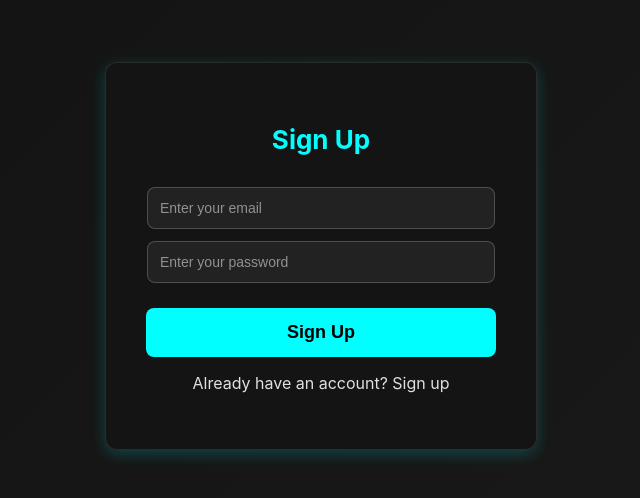
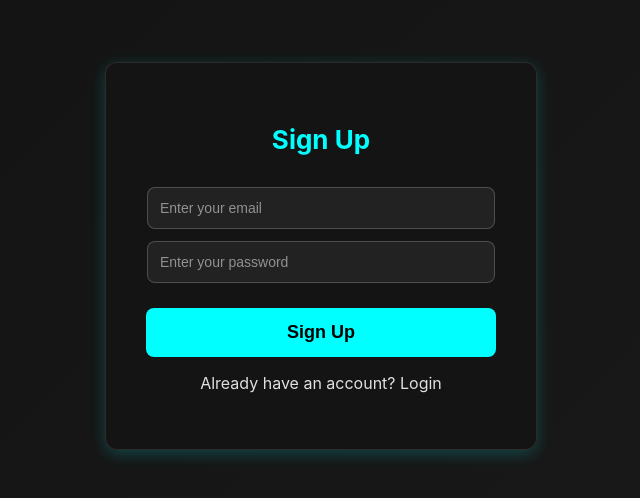
Before and after one commit to yogeshShopno/video-chat, a React (Create React App) app: page /signup in a window 1280 px wide. Shown: the part 164-662 px from the top of the page, without its empty margins (319-959 px from the left). Built offline with nearby package versions, Linux system fonts and the light colour scheme.

Commit message:
Your commit message

```diff
--- a/src/App.css
+++ b/src/App.css
@@ -116,7 +116,7 @@
 
 
 .dashboard-container-signup {
-  display: flex;
+
   flex-direction: column;
   justify-content: flex-start;
   align-items: center;
--- a/src/Dashboard.js
+++ b/src/Dashboard.js
@@ -1,28 +1,32 @@
-import { useState } from "react";
+import { useEffect, useState } from "react";
 import { useNavigate } from "react-router-dom";
 
 export default function Dashboard() {
 
   const [roomCode, setRoomCode] = useState("");
   const [createRoomCode, setCreateRoomCode] = useState("");
+  const [token, setToken] = useState(localStorage.getItem("token"));
 
   const navigate = useNavigate();
-  const [user, setUser] = useState("jg        ");
+
   const createRoom = () => {
-    if (user) {
+    if (token) {
       const newRoom = Math.random().toString(36).substring(2, 8).toUpperCase();
       setCreateRoomCode(newRoom);
     }
-
   };
-
+  useEffect(() => {
+    if (!token) {
+      setToken(localStorage.getItem("token"))
+    }
+  }, [])
   return (
     <>
 
       <section className="dashboard-container-signup">
         <div >
           <div className="auth-buttons">
-          <button className="auth-button sign-up">Sign Up</button>
+            <button onClick={() => navigate("/signup")} className="auth-button sign-up">Sign Up</button>
           </div>
 
           <div className="dashboard-container">
@@ -35,7 +39,6 @@ export default function Dashboard() {
                   <p className="text-lg text-gray-400 mb-6">
                     Start or join a video call instantly with a unique room code.
                   </p>
-
                   <div className="flex space-x-4 mt-6">
                     {/* Create Room Button */}
                     <button
@@ -48,7 +51,7 @@ export default function Dashboard() {
                       <p className="text-lg text-gray-400 mb-6 mt-5">{createRoomCode}</p>
                     )}
                     {/* Join Room Input & Button */}
-              {user ? (
+                    {token ? (
                       <div className="flex">
                         <input
                           type="text"
@@ -57,7 +60,7 @@ export default function Dashboard() {
                           onChange={(e) => setRoomCode(e.target.value)}
                           className="input-field"
                         />
-                  <button className="join-button">Join</button>
+                        <button onClick={() => { navigate("/room") }} className="join-button">Join</button>
                         {/* <button onClick={() => navigate("/target-page")}>Check</button> */}
                       </div>
                     ) : (
--- a/src/Room.js
+++ b/src/Room.js
@@ -1,20 +1,17 @@
-import React, { useEffect } from "react";
-import { useState } from "react";
-import { useNavigate ,useLocation  } from "react-router-dom";
-import axios from "axios";
-
+import React from "react";
 
 function Room() {
-    const { roomcode } = location.state;  // Default to an empty object if no state is passed
+  return (
+    <div style={{ height: "100vh", width: "100vw", border: 0 }}>
+      <iframe
+        allow="camera; microphone; display-capture; fullscreen; clipboard-read; clipboard-write; autoplay"
+        src="https://sfu.mirotalk.com/newroom"
+        style={{ height: "100%", width: "100%", border: "none" }}
+        title="Video Chat Room"
+        allowFullScreen
+      ></iframe>
+    </div>
+  );
+}
 
-    return (
-        <div>
-          <iframe
-            allow="camera; microphone; display-capture; fullscreen; clipboard-read; clipboard-write; autoplay"
-            src={`https://video-chat-clone.netlify.app/room/${roomcode}`}
-            style={{ height: '100vh', width: '100vw', border: '0' }}
-          ></iframe>
-        </div>
-      );
-};
 export default Room;
--- a/src/Signup.js
+++ b/src/Signup.js
@@ -1,15 +1,14 @@
-import React, { useEffect } from "react";
-import { useState } from "react";
+import React, { useState, useEffect } from "react";
 import { useNavigate } from "react-router-dom";
 import axios from "axios";
 
-
 function Signup() {
-    const [toggle, setToggle] = useState("hi");
-
+    const [isSignup, setIsSignup] = useState(true);
     const [email, setEmail] = useState("");
     const [password, setPassword] = useState("");
-    const [url, seturl] = useState("");
+    const [url, setUrl] = useState("");
+
+    const navigate = useNavigate();
 
     useEffect(() => {
         if (url) {
@@ -17,30 +16,30 @@ function Signup() {
         }
     }, [url]);
 
-    const handleSubmit = async (y) => {
-        if (y == 0) {
-            seturl("http://localhost:5000/user/signup")
+    const handleSubmit = async (event, isSignup) => {
+        event.preventDefault(); // Prevent default form submission
 
-            console.log(seturl, "signup")
-        } else if (y == 1) {
-            seturl("http://localhost:5000/user/login")
-            console.log(seturl, "signup")
+        const endpoint = isSignup ? "signup" : "login";
+        const url = `http://localhost:5000/user/${endpoint}`;
 
-        }
-
-
-        const payload = {
-            email: email,
-            password: password,
-        };
+        const payload = { email, password };
 
         try {
-            const response = await axios.post(url, payload);
+            const response = await axios.post(url, payload, {
+                headers: {
+                    "Content-Type": "application/json", // Ensure JSON format
+                },
+            });
 
-            if (response.data.status === 200) {
+            if (response.data.status === true) {
                 console.log(response.data.message);
+                localStorage.setItem("token", response.data.token);
+                 alert("Login successfully")
+                navigate("/"); // Redirect after successful login/signup
             } else {
                 console.error("Failed to process request");
+                alert("please try after sometime")
+
             }
         } catch (error) {
             console.error("Error sending request:", error);
@@ -48,13 +47,11 @@ function Signup() {
     };
 
 
-    return (<>
+    return (
         <div className="section-container">
             <div className="signup-card">
-
-                {toggle ? <h2>Sign Up</h2> : <h2>Login</h2>}
-
-                <form >
+                <h2>{isSignup ? "Sign Up" : "Login"}</h2>
+                <form onSubmit={(e) => handleSubmit(e, isSignup)}>
                     <label>
                         <input
                             type="email"
@@ -77,18 +74,17 @@ function Signup() {
                             required
                         />
                     </label>
-                    {
-                        toggle ? <button onClick={() => handleSubmit(0)} type="submit">Sign Up</button> : <button onClick={() => handleSubmit(1)} type="submit">Login</button>
-
-
-                    }
+                    <button type="submit">{isSignup ? "Sign Up" : "Login"}</button>
                     <p>
-                        Already have an account? <span onClick={() => { setToggle(!toggle) }}>{toggle ? "Sign up" : "login"}</span>
+                        {isSignup ? "Already have an account?" : "Don't have an account?"}
+                        <span onClick={() => setIsSignup(!isSignup)}>
+                            {isSignup ? " Login" : " Sign up"}
+                        </span>
                     </p>
                 </form>
             </div>
         </div>
-    </>)
+    );
 }
-;
+
 export default Signup;
```
Lines whose indentation alone changed are shown as unchanged.
